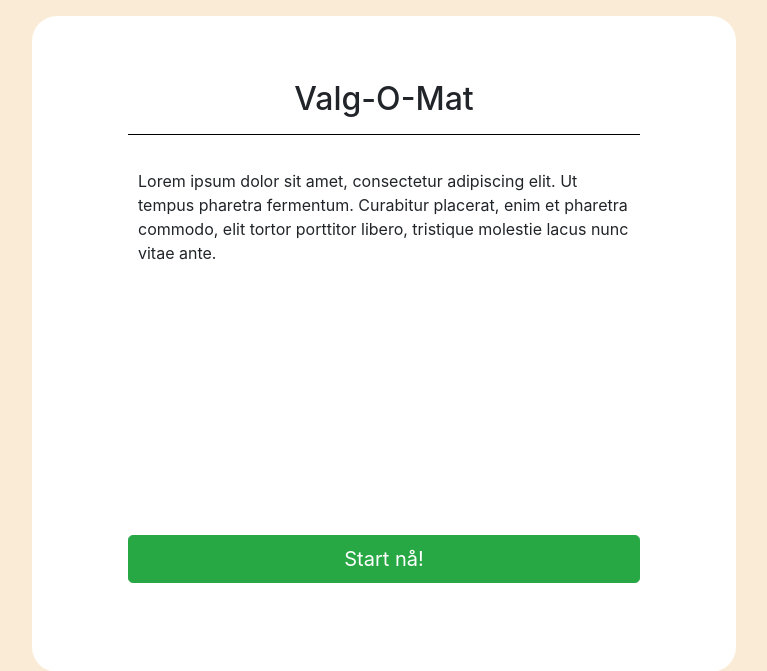
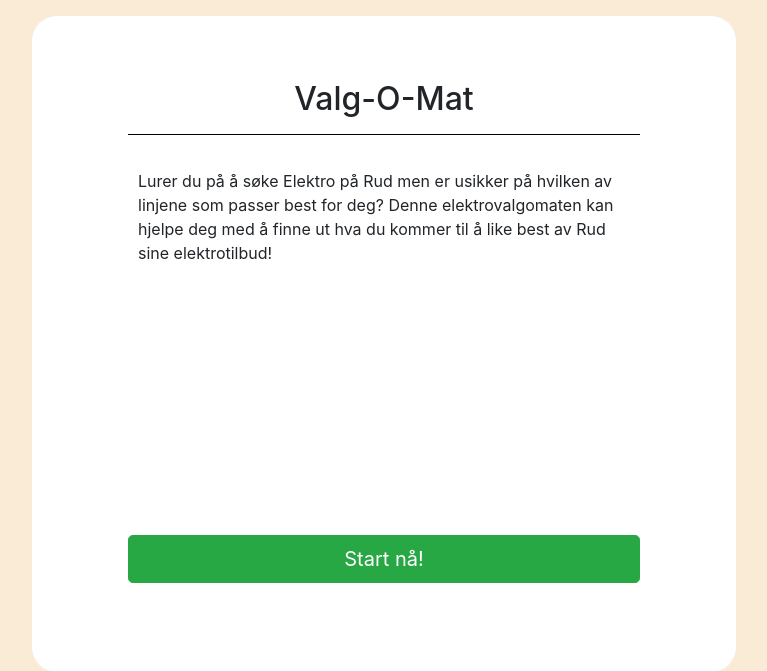
Before and after one commit to Jorrre/Valg-O-Mat, a Flask app: page / in a window 1280 px wide. Shown: the top 671 px of the page, without its empty margins (256-1023 px from the left). Run offline with Flask 2, Linux system fonts and the light colour scheme; some libraries are stand-ins or nearby versions.

Commit message:
Update index.html

```diff
--- a/templates/index.html
+++ b/templates/index.html
@@ -19,7 +19,7 @@
                     <h2 class="title">Valg-O-Mat</h2>
 
                     <p class="description">
-                        Lorem ipsum dolor sit amet, consectetur adipiscing elit. Ut tempus pharetra fermentum. Curabitur placerat, enim et pharetra commodo, elit tortor porttitor libero, tristique molestie lacus nunc vitae ante.
+                        Lurer du på å søke Elektro på Rud men er usikker på hvilken av linjene som passer best for deg? Denne elektrovalgomaten kan hjelpe deg med å finne ut hva du kommer til å like best av Rud sine elektrotilbud!
                     </p>
 
                     <p class="begin"><a class="btn btn-lg btn-success start" role="button" href="slides.html">Start nå!</a></p>
```
